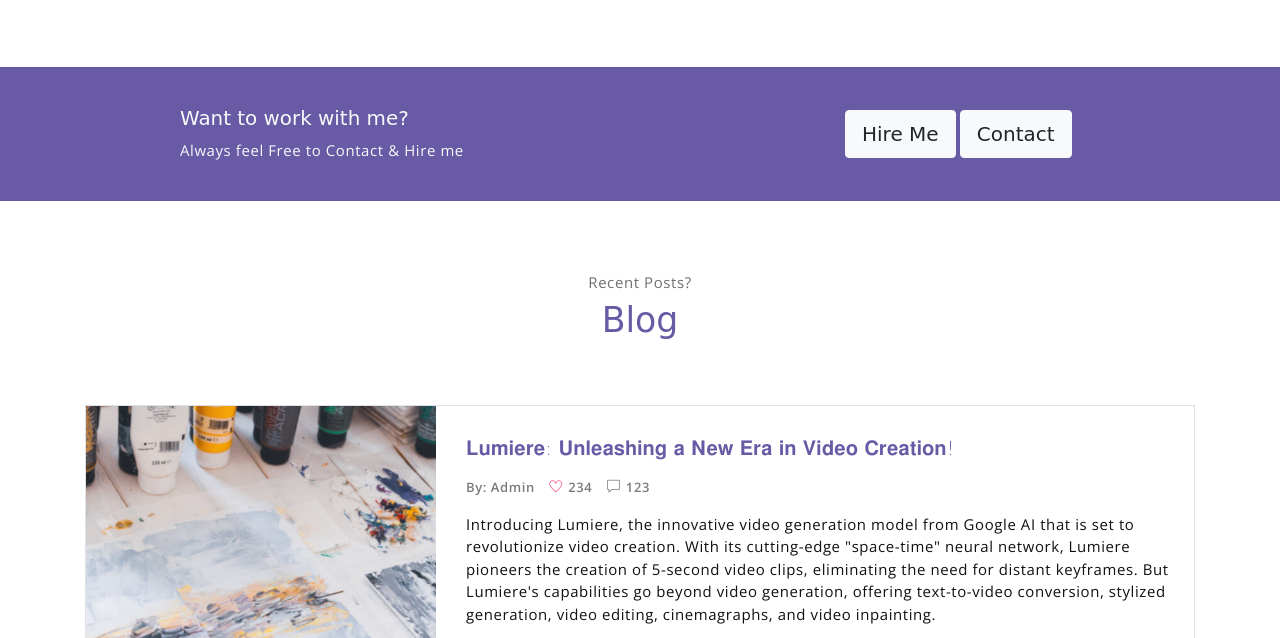
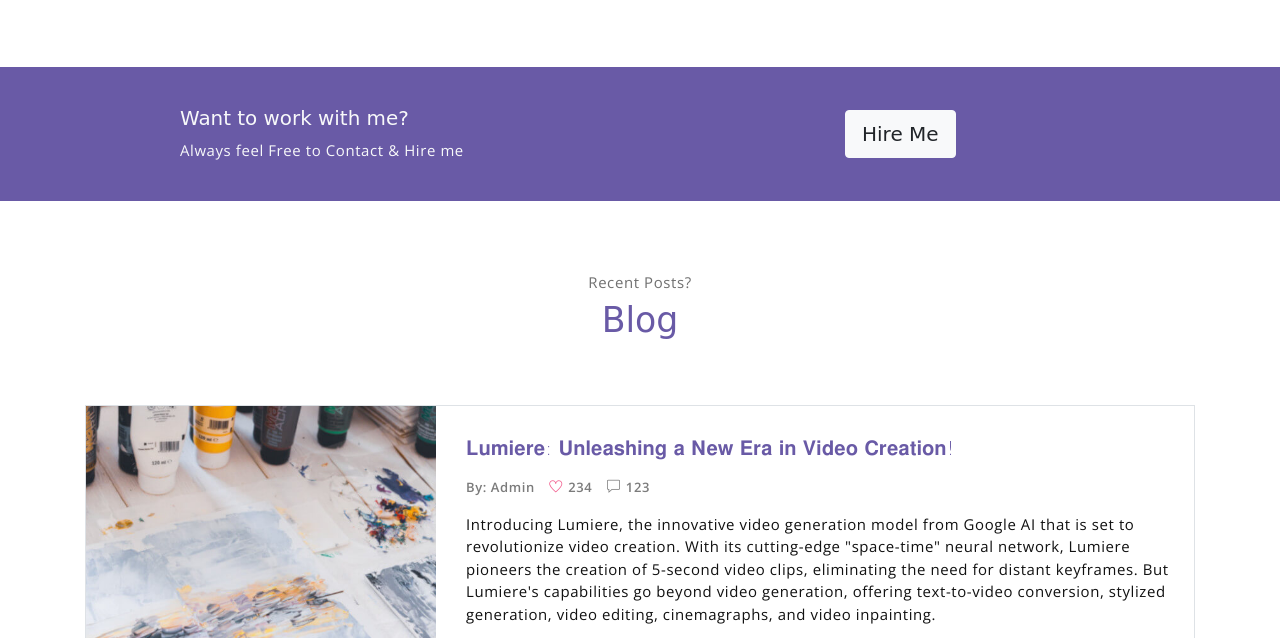
Before and after one commit to B-Anonymous-King/Freelance_Portfolio, a website: page index.html in a window 1280 px wide. Shown: the part 2396-3034 px from the top of the page. Drawn offline with nearby package versions, Linux system fonts and the light colour scheme; a web font is replaced by a local one.

Commit message:
Update index.html

```diff
--- a/index.html
+++ b/index.html
@@ -267,7 +267,7 @@
                 </div>
                 <div class="col-sm offset-sm-2 offset-md-3">
                     <a href="mailto:rajaramana1911@gmail.com"  class="btn btn-lg my-font btn-light rounded">Hire Me </button> </a>
-                    <a href="tel:+916300873757" class="btn btn-lg my-font btn-light rounded">Contact</a>
+<!--                     <a href="tel:+916300873757" class="btn btn-lg my-font btn-light rounded">Contact</a> -->
                 </div>
             </div> <!-- end of row -->
         </div> <!-- end of container -->
```
